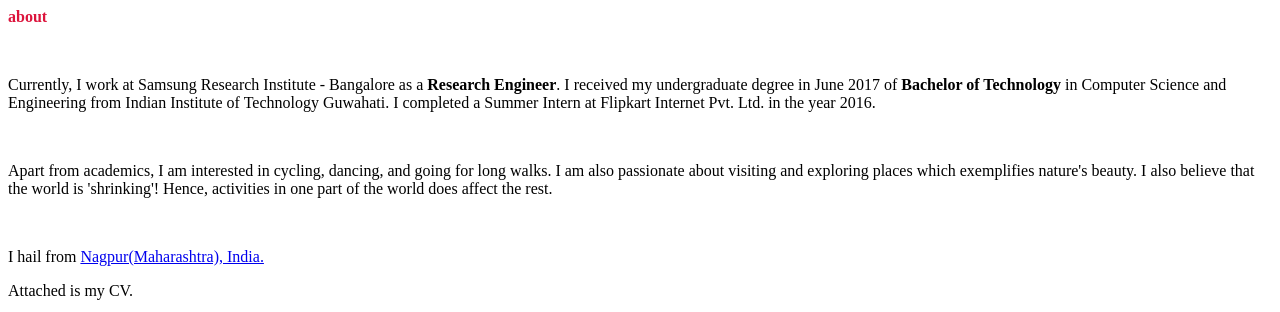
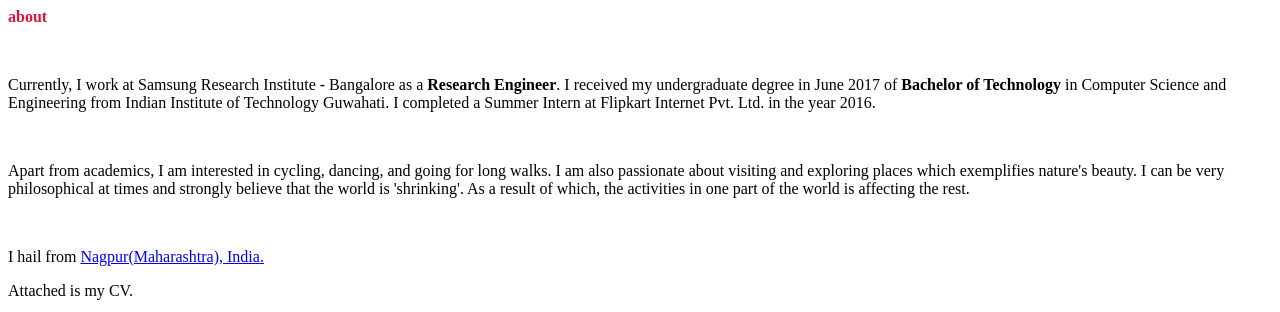
Before and after one commit to ranka47/ranka47.github.io, a plain HTML site: page pages/about.html in a window 1280 px wide. Shown: the top 312 px of the page. Drawn offline with Linux system fonts and the light colour scheme.

Commit message:
Update CV.pdf

```diff
--- a/pages/about.html
+++ b/pages/about.html
@@ -7,7 +7,7 @@
       <br>
       <p>Currently, I work at Samsung Research Institute - Bangalore as a <b>Research Engineer</b>. I received my undergraduate degree in June 2017 of <b>Bachelor of Technology</b> in Computer Science and Engineering from Indian Institute of Technology Guwahati. I completed a Summer Intern at Flipkart Internet Pvt. Ltd. in the year 2016.</p>
       <br>
-      <p>Apart from academics, I am interested in cycling, dancing, and going for long walks. I am also passionate about visiting and exploring places which exemplifies nature's beauty. I also believe that the world is 'shrinking'! Hence, activities in one part of the world does affect the rest.</p><br>
+      <p>Apart from academics, I am interested in cycling, dancing, and going for long walks. I am also passionate about visiting and exploring places which exemplifies nature's beauty. I can be very philosophical at times and strongly believe that the world is 'shrinking'. As a result of which, the activities in one part of the world is affecting the rest.</p><br>
       <p>I hail from <a target="_blank" href="https://goo.gl/maps/4xZE3GZCsC62"><i class="fa fa-location-arrow" aria-hidden="true"></i> Nagpur(Maharashtra), India.</a></p>
       <p>Attached is my <a onclick="load(this)"><i class="fa fa-file-pdf-o" aria-hidden="true"></i> CV</a>.</p>
     </section>
```
Also changed, not shown: 1 other file.
